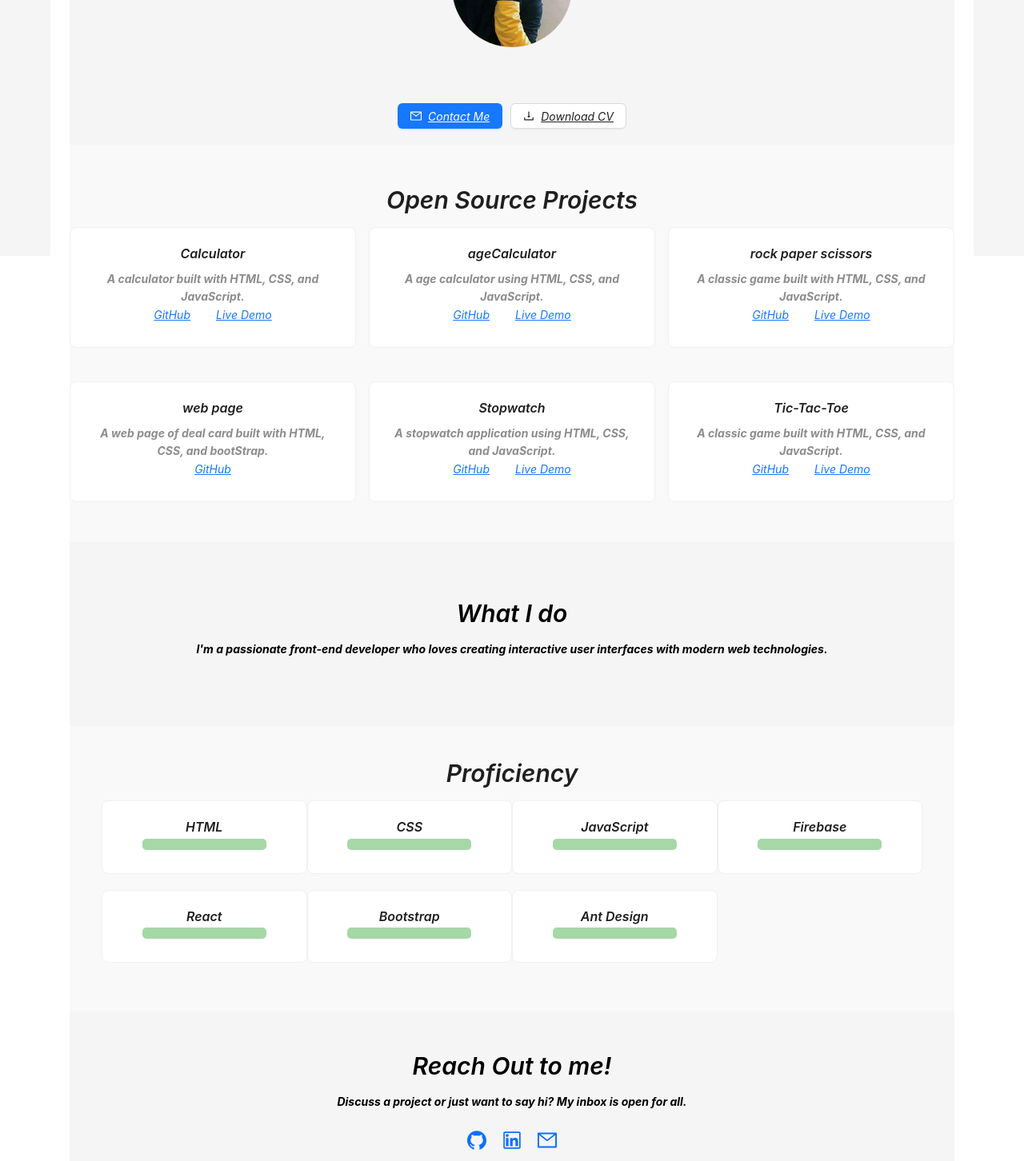
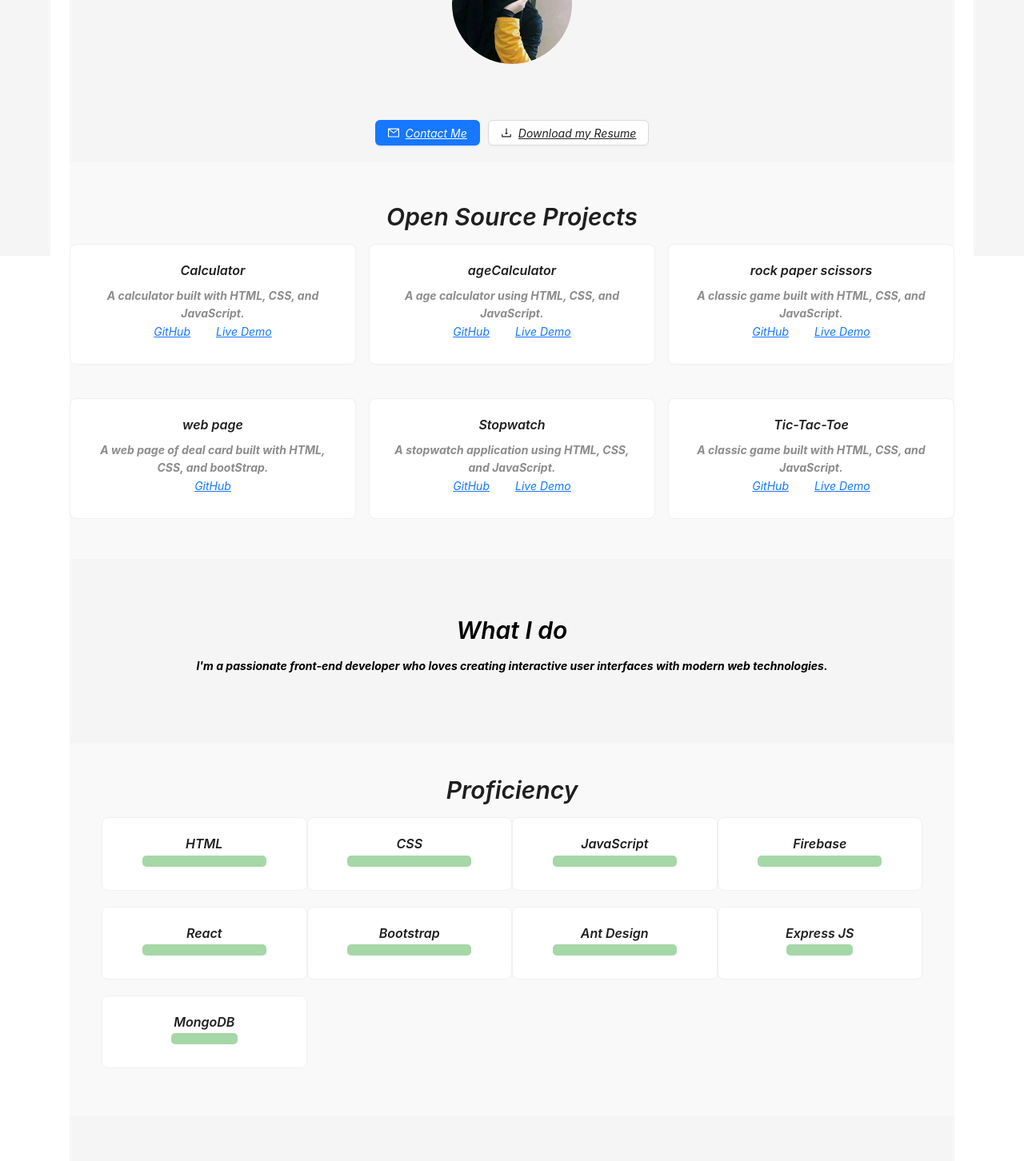
Before and after one commit to mariyamsaleem32/Portfolio, a React (Create React App) app: page / in a window 1280 px wide. Shown: the part 480-1932 px from the top of the page at 80% size. Built offline with nearby package versions, Linux system fonts and the light colour scheme.

Commit message:
added more skills

```diff
--- a/src/components/dashboard.jsx
+++ b/src/components/dashboard.jsx
@@ -2,7 +2,7 @@ import React, { useState } from "react";
 import { Layout, Button, Switch, Row, Col, Typography, Card } from "antd";
 import { GithubOutlined, LinkedinOutlined, DownloadOutlined, MailOutlined } from "@ant-design/icons";
 import image from '../assets/myImage.jpg';
-import CV from '../assets/myCV.pdf'
+import CV from '../assets/Resume.pdf';
 
 const { Header, Content, Footer } = Layout;
 const { Title } = Typography;
@@ -46,7 +46,7 @@ const Dashboard = () => {
           <Title level={3} style={{color: isDarkMode ? "white" : "black" }}>Mariyam Saleem</Title>
           <p style={{color: isDarkMode ? "white" : "black" }}>Front-End Developer</p>
             <h1 style={{color: isDarkMode ? "white" : "black" }}>Hi all, I'm Mariyam Saleem <span role="img" aria-label="wave">👋</span></h1>
-            <p style={{color: isDarkMode ? "white" : "black" }}>A front-end developer 🚀 with experience in building Web and Mobile applications using HTML, CSS, JavaScript, React, and Bootstrap.</p>
+            <p style={{color: isDarkMode ? "white" : "black" }}>A front-end developer 🚀 with experience in building Web and Mobile applications using HTML, CSS, JavaScript, React, and Bootstrap. also basic knowledge of backend Express.JS and MongoDB</p>
           </section>
           <div className="image">
             <img src={image} alt="Mariyam Saleem" style={{ borderRadius: '50%', width: '150px', height: '150px' }} />
@@ -57,7 +57,7 @@ const Dashboard = () => {
       {/* Resume Section */}
       <section id="resume" style={{ textAlign: "center", padding: "20px" }}>
         <Button type="primary" icon={<MailOutlined />} href="mailto:mariyamsaleem87@gmail.com">Contact Me</Button>
-        <Button type="default" icon={<DownloadOutlined />} href={CV} download="Mariyam_Saleem_CV" style={{ marginLeft: "10px" }}>Download CV</Button>
+        <Button type="default" icon={<DownloadOutlined />} href={CV} download="Mariyam_Saleem_Resume" style={{ marginLeft: "10px" }}>Download my Resume</Button>
       </section>
 
       {/* Open Source Projects Section */}
@@ -126,11 +126,28 @@ const Dashboard = () => {
         <div className="skills-container">
           <Title level={2}>Proficiency</Title>
           <Row>
-            {["HTML", "CSS", "JavaScript", 'Firebase', 'React', "Bootstrap",'Ant Design'].map((skill) => (
+                {[
+                  "HTML",
+                  "CSS",
+                  "JavaScript",
+                  "Firebase",
+                  "React",
+                  "Bootstrap",
+                  "Ant Design",
+                  "Express JS",
+                  "MongoDB"
+                ].map((skill) => (
                   <Col span={6} key={skill} style={{ marginBottom: "20px" }}>
                     <Card>
                       <Card.Meta title={skill} />
-                  <div className="placeholder" style={{ width: "75%", height: "10px", backgroundColor: "#4CAF50" }}></div>
+                      <div
+                        className="placeholder"
+                        style={{
+                          width: skill === "Express JS" || skill === "MongoDB" ? "40%" : "75%",
+                          height: "10px",
+                          backgroundColor: "#4CAF50"
+                        }}
+                      ></div>
                     </Card>
                   </Col>
                 ))}
```
Also changed, not shown: 2 other files (tests, documents, lock files or other folders). Lines whose indentation alone changed are shown as unchanged.
